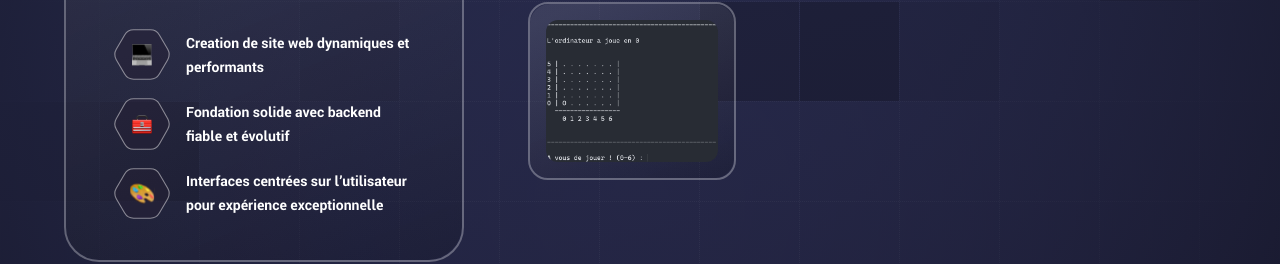
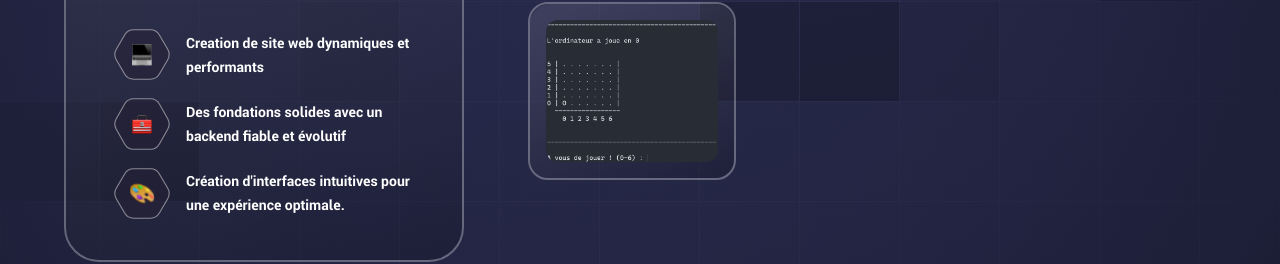
Before and after one commit to g-amoros/MonPortfolio, a Next.js app: page / in a window 1280 px wide. Shown: the part 498-762 px from the top of the page. Built offline with nearby package versions, Linux system fonts and the light colour scheme.

Commit message:
feat: Update profile text for clarity, adjust global CSS gradient, and refine project detail component structure

```diff
--- a/package.json
+++ b/package.json
@@ -3,7 +3,7 @@
     "version": "0.1.0",
     "private": true,
     "scripts": {
-        "dev": "next dev --turbopack & npx next-video sync -w",
+        "dev": "next dev --turbopack",
         "build": "next build",
         "start": "next start",
         "lint": "next lint",
@@ -23,6 +23,7 @@
         "prettier-plugin-tailwindcss": "^0.0.0-insiders.d539a72",
         "react": "^19.0.0",
         "react-dom": "^19.0.0",
+        "react-grid-gallery": "^1.0.1",
         "react-player": "^2.16.0",
         "tailwind-merge": "^2.6.0",
         "tailwindcss-animate": "^1.0.7"
--- a/src/app/[project]/page.tsx
+++ b/src/app/[project]/page.tsx
@@ -8,7 +8,6 @@ import Frameworks from '@/public/frameworks.svg';
 import GithubIcon from '@/public/githubIcon.svg';
 import { Suspense } from 'react';
 import { list } from '@vercel/blob';
-// import LightGallery from '@/components/ui/lightgallery';
 import ImageE from '@/public/Projet4.png';
 import BackButton from '@/components/ui/back-button';
 
@@ -46,11 +45,12 @@ async function VideoComponent({ fileName }: { fileName: string }) {
 }
 
 // Détails de chacun des projets
-export default async function ProjectDetail({
-    params,
-}: {
-    params: { project: string };
-}) {
+export default async function ProjectDetail(
+    props: {
+        params: Promise<{ project: string }>;
+    }
+) {
+    const params = await props.params;
     const project = projectsData.find(
         (p) => p.id.toString() === params.project,
     );
@@ -105,6 +105,7 @@ export default async function ProjectDetail({
                                     />
                                 </div>
                             ))}
+
                         {/* <LightGallery photos={project.images || []} /> */}
                     </div>
                     <div className="w-full flex justify-center items-center mb-6">
--- a/src/app/globals.css
+++ b/src/app/globals.css
@@ -19,17 +19,17 @@ html {
     background: radial-gradient(
         circle,
         rgba(0, 0, 0, 0) 0%,
-        rgba(0, 0, 0, 1) 70%
+        rgba(0, 0, 0, 1) 80%
     );
     mask-image: radial-gradient(
         circle,
         rgba(0, 0, 0, 0) 0%,
-        rgba(0, 0, 0, 1) 70%
+        rgba(0, 0, 0, 1) 80%
     );
     -webkit-mask-image: radial-gradient(
         circle,
         rgba(0, 0, 0, 0) 0%,
-        rgba(0, 0, 0, 1) 70%
+        rgba(0, 0, 0, 1) 80%
     );
     width: 100%;
     height: 100%;
--- a/src/app/profile.tsx
+++ b/src/app/profile.tsx
@@ -177,12 +177,12 @@ const profileItems = [
         size: 20,
     },
     {
-        text: 'Fondation solide avec backend fiable et évolutif',
+        text: 'Des fondations solides avec un backend fiable et évolutif',
         image: Cabinet,
         size: 20,
     },
     {
-        text: 'Interfaces centrées sur l’utilisateur pour expérience exceptionnelle',
+        text: 'Création d\'interfaces intuitives pour une expérience optimale.',
         image: Palette,
         size: 25,
     },
```
Also changed, not shown: 1 other file (tests, documents, lock files or other folders).
